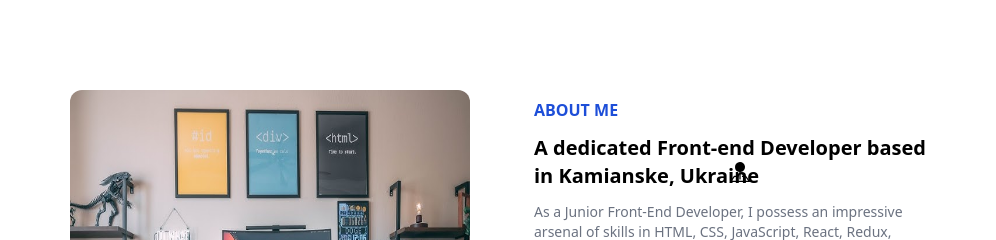
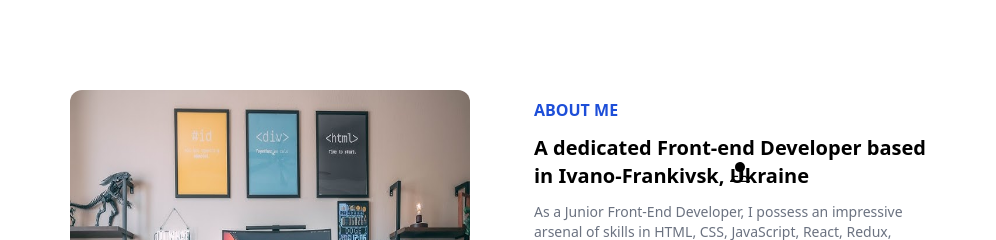
Before and after one commit to badya9a/portfolio, a React (Vite) app: page / in a window 1280 px wide. Shown: the part 960-1200 px from the top of the page, without its empty margins (138-1134 px from the left). Built offline with nearby package versions, Linux system fonts and the light colour scheme.

Commit message:
changed about section city based

```diff
--- a/src/screens/about/About.tsx
+++ b/src/screens/about/About.tsx
@@ -15,7 +15,7 @@ const About = () => {
 			<div className='w-[400px] flex flex-col gap-3'>
 				<span className='uppercase text-blue-700 font-bold'>about me</span>
 				<h3 className='relative text-xl font-bold'>
-					A dedicated Front-end Developer based in Kamianske, Ukraine{' '}
+					A dedicated Front-end Developer based in Ivano-Frankivsk, Ukraine{' '}
 					<span className='absolute left-[49%] bottom-2'>
 						<BsPinMapFill size={20} />
 					</span>
```
